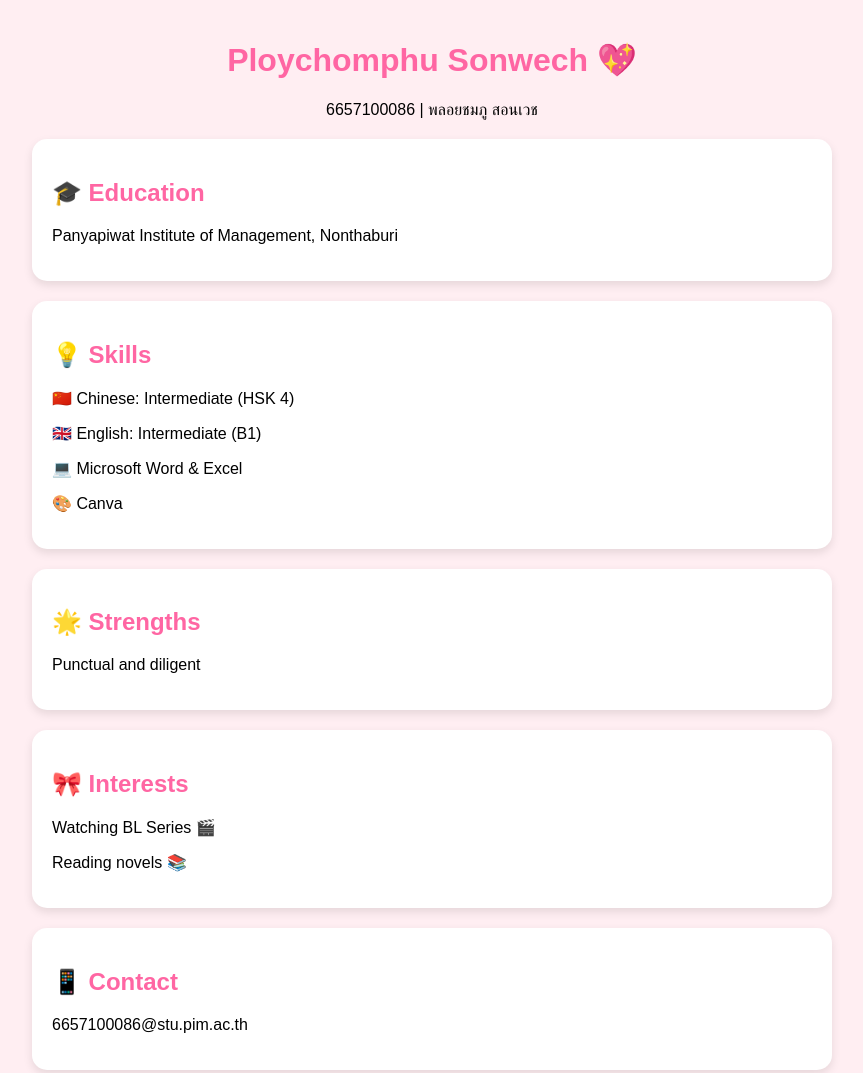
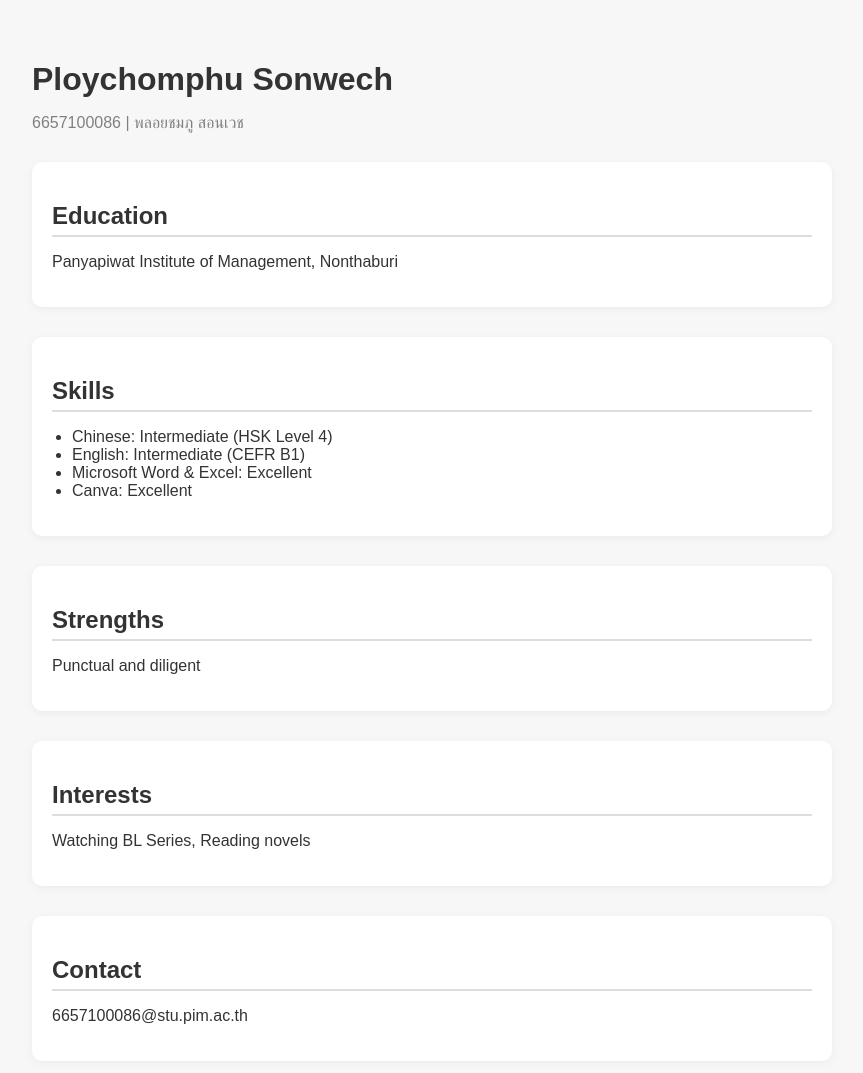
Before and after one commit to napgirl/napgirl.github.io, a plain HTML site: page index.html in a window 1280 px wide. Shown: the top 1073 px of the page, without its empty margins (208-1071 px from the left). Drawn offline with Linux system fonts and the light colour scheme.

Commit message:
Update index.html

```diff
--- a/index.html
+++ b/index.html
@@ -4,36 +4,46 @@
   <title>Ploychomphu Portfolio</title>
   <style>
     body {
-      font-family: Arial;
-      background: #ffeef2;
+      font-family: Arial, sans-serif;
       margin: 0;
+      background: #f7f7f7;
+      color: #333;
     }
 
     .container {
       max-width: 800px;
       margin: auto;
-      padding: 20px;
+      padding: 40px 20px;
+    }
+
+    h1 {
+      margin-bottom: 5px;
+    }
+
+    .subtitle {
+      color: gray;
+      margin-bottom: 30px;
+    }
+
+    .section {
+      margin-bottom: 30px;
+    }
+
+    h2 {
+      border-bottom: 2px solid #ddd;
+      padding-bottom: 5px;
+      margin-bottom: 15px;
+    }
+
+    ul {
+      padding-left: 20px;
     }
 
     .card {
       background: white;
       padding: 20px;
-      margin: 20px 0;
-      border-radius: 15px;
-      box-shadow: 0 4px 10px rgba(0,0,0,0.1);
-    }
-
-    h1 {
-      text-align: center;
-      color: #ff66a3;
-    }
-
-    h2 {
-      color: #ff66a3;
-    }
-
-    .center {
-      text-align: center;
+      border-radius: 10px;
+      box-shadow: 0 2px 8px rgba(0,0,0,0.05);
     }
   </style>
 </head>
@@ -42,35 +52,36 @@
 
 <div class="container">
 
-  <h1>Ploychomphu Sonwech 💖</h1>
-  <p class="center">6657100086 | พลอยชมภู สอนเวช</p>
+  <h1>Ploychomphu Sonwech</h1>
+  <p class="subtitle">6657100086 | พลอยชมภู สอนเวช</p>
 
-  <div class="card">
-    <h2>🎓 Education</h2>
+  <div class="section card">
+    <h2>Education</h2>
     <p>Panyapiwat Institute of Management, Nonthaburi</p>
   </div>
 
-  <div class="card">
-    <h2>💡 Skills</h2>
-    <p>🇨🇳 Chinese: Intermediate (HSK 4)</p>
-    <p>🇬🇧 English: Intermediate (B1)</p>
-    <p>💻 Microsoft Word & Excel</p>
-    <p>🎨 Canva</p>
+  <div class="section card">
+    <h2>Skills</h2>
+    <ul>
+      <li>Chinese: Intermediate (HSK Level 4)</li>
+      <li>English: Intermediate (CEFR B1)</li>
+      <li>Microsoft Word & Excel: Excellent</li>
+      <li>Canva: Excellent</li>
+    </ul>
   </div>
 
-  <div class="card">
-    <h2>🌟 Strengths</h2>
+  <div class="section card">
+    <h2>Strengths</h2>
     <p>Punctual and diligent</p>
   </div>
 
-  <div class="card">
-    <h2>🎀 Interests</h2>
-    <p>Watching BL Series 🎬</p>
-    <p>Reading novels 📚</p>
+  <div class="section card">
+    <h2>Interests</h2>
+    <p>Watching BL Series, Reading novels</p>
   </div>
 
-  <div class="card">
-    <h2>📱 Contact</h2>
+  <div class="section card">
+    <h2>Contact</h2>
     <p>6657100086@stu.pim.ac.th</p>
   </div>
 
```
